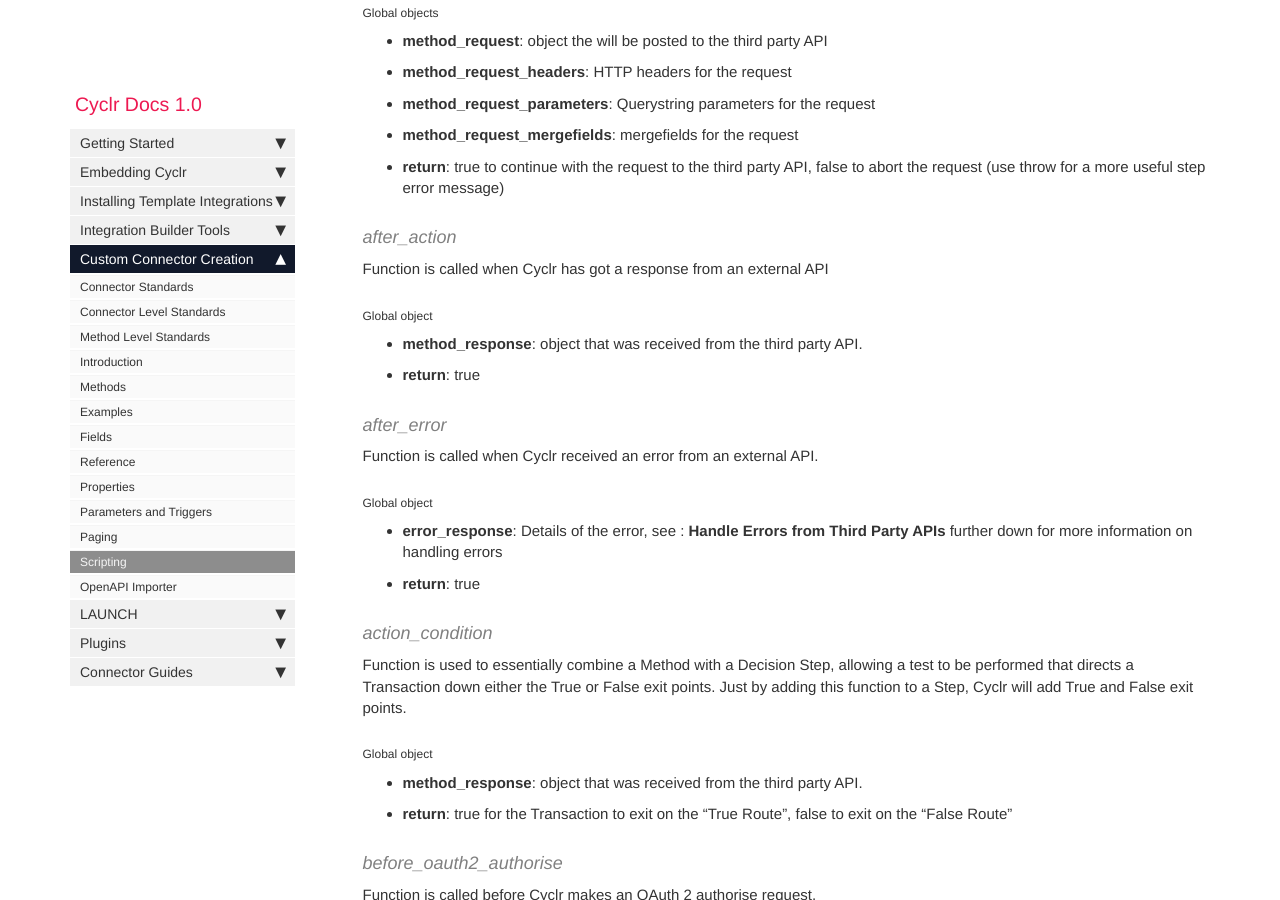
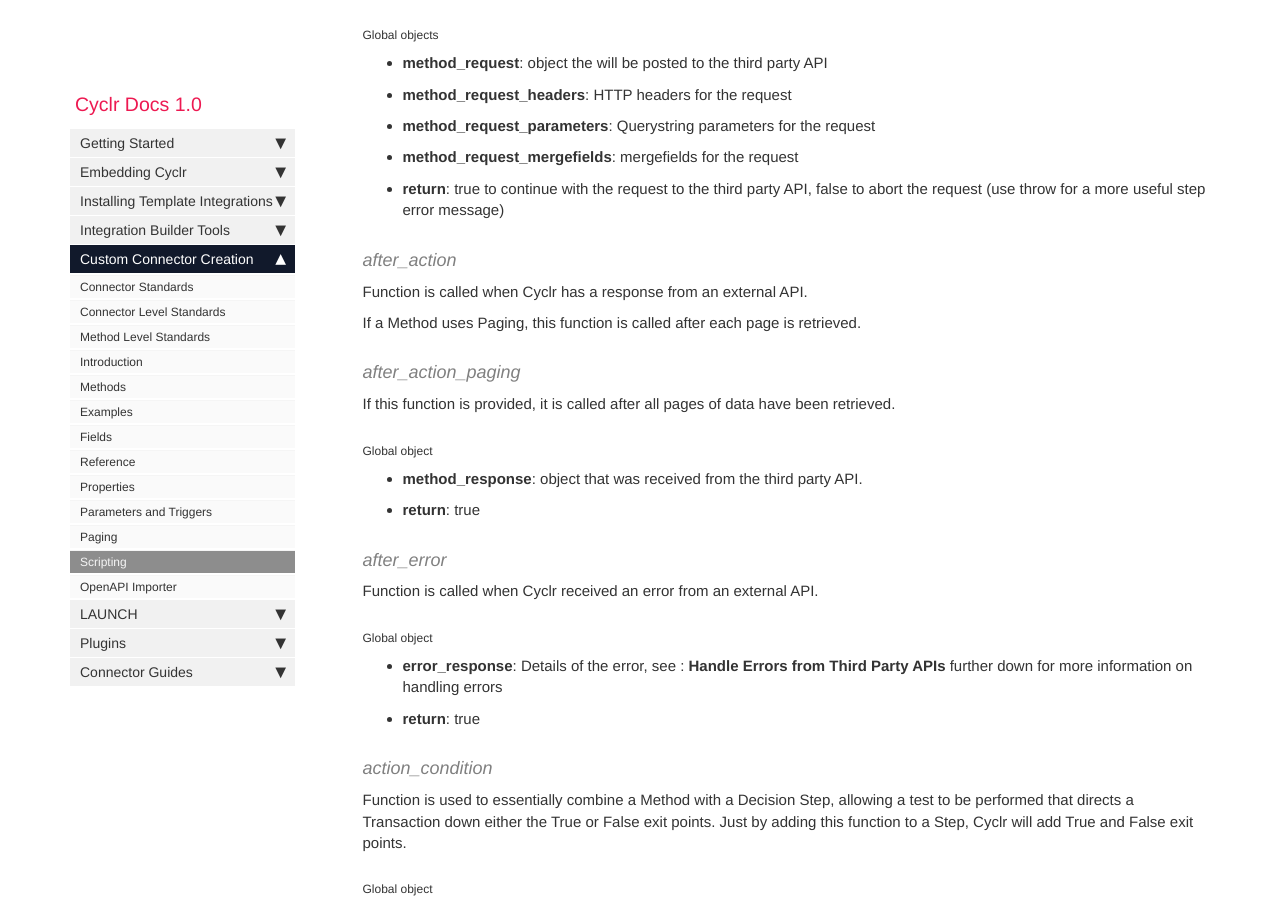
Before and after one commit to sneakysneak/docs, a Jekyll site: the page built from pages/custom-connectors/scripting.md, in a window 1280 px wide and 900 px high, scrolled down 1807 px. Built offline with Jekyll 4.4.1, drawn with Linux system fonts in a browser that asks for light colours; nearby versions of some CDN libraries; comment, search, counter and statistics services are not loaded.

Commit message:
Added info regarding paging functions.

```diff
--- a/pages/custom-connectors/scripting.md
+++ b/pages/custom-connectors/scripting.md
@@ -52,7 +52,13 @@ Called before Cyclr makes a request to an external API.
 
 #### after_action
 
-Function is called when Cyclr has got a response from an external API
+Function is called when Cyclr has a response from an external API.
+
+If a Method uses Paging, this function is called after each page is retrieved.
+
+#### after_action_paging
+
+If this function is provided, it is called after all pages of data have been retrieved.
 
 ###### Global object
 
```
